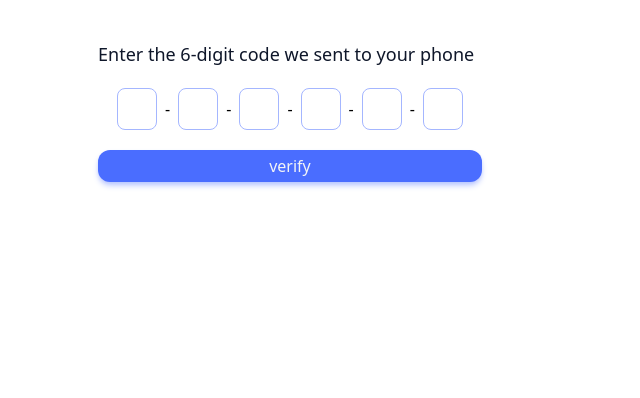
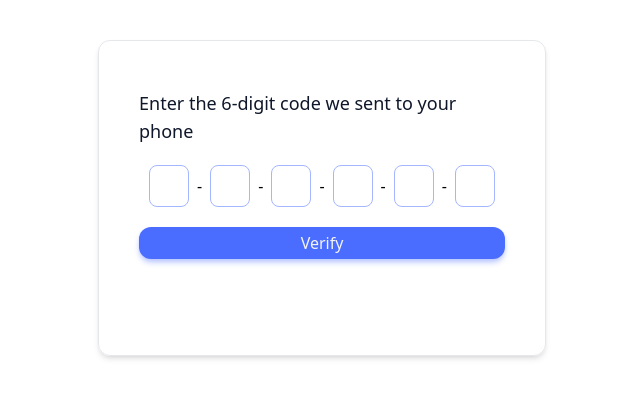
Before and after one commit to ArianMakiabadi/JobHop, a React (Vite) app: page /auth in a window 1280 px wide. Shown: the top 398 px of the page, without its empty margins (350-990 px from the left). Built offline with nearby package versions, Linux system fonts and the light colour scheme.

Commit message:
container added

```diff
--- a/src/UI/TextField.jsx
+++ b/src/UI/TextField.jsx
@@ -2,7 +2,7 @@ function TextField({ label, name, onChange, placeholder, value }) {
   return (
     <div>
       <div>
-        <label className="mb-1" htmlFor={name}>
+        <label className="mb-1 text-slate-600" htmlFor={name}>
           {label}
         </label>
         <input
--- a/src/features/authentication/CheckOTPForm.jsx
+++ b/src/features/authentication/CheckOTPForm.jsx
@@ -4,6 +4,7 @@ import OTPInput from "react-otp-input";
 function CheckOTPForm() {
   const [otp, setOtp] = useState(null);
   return (
+    <div className="border shadow-md px-10 pb-24 pt-12 w-[28rem] mx-auto rounded-xl">
       <form className="space-y-5">
         <p className="text-slate-900 text-lg">
           Enter the 6-digit code we sent to your phone
@@ -22,8 +23,9 @@ function CheckOTPForm() {
             borderRadius: "0.5rem",
           }}
         />
-      <button className="w-full btn btn--primary">verify</button>
+        <button className="w-full btn btn--primary">Verify</button>
       </form>
+    </div>
   );
 }
 
--- a/src/features/authentication/SendOTPForm.jsx
+++ b/src/features/authentication/SendOTPForm.jsx
@@ -4,12 +4,13 @@ import TextField from "../../UI/TextField";
 function SendOTPForm() {
   const [phoneNumber, setPhoneNumber] = useState("");
   return (
-    <div>
+    <div className="border shadow-md px-10 pb-24 pt-12 w-[28rem] mx-auto rounded-xl">
+      <h2 className="font-bold text-lg pb-2">Login | signup</h2>
       <form className="space-y-4">
         <TextField
           onChange={(e) => setPhoneNumber(e.target.value)}
-          placeholder={"Enter your phone number"}
-          label={"Phone number"}
+          placeholder={"Phone number"}
+          label={"Please enter your phone number"}
           name={"phonenumber"}
           value={phoneNumber}
         />
```
Lines whose indentation alone changed are shown as unchanged.
